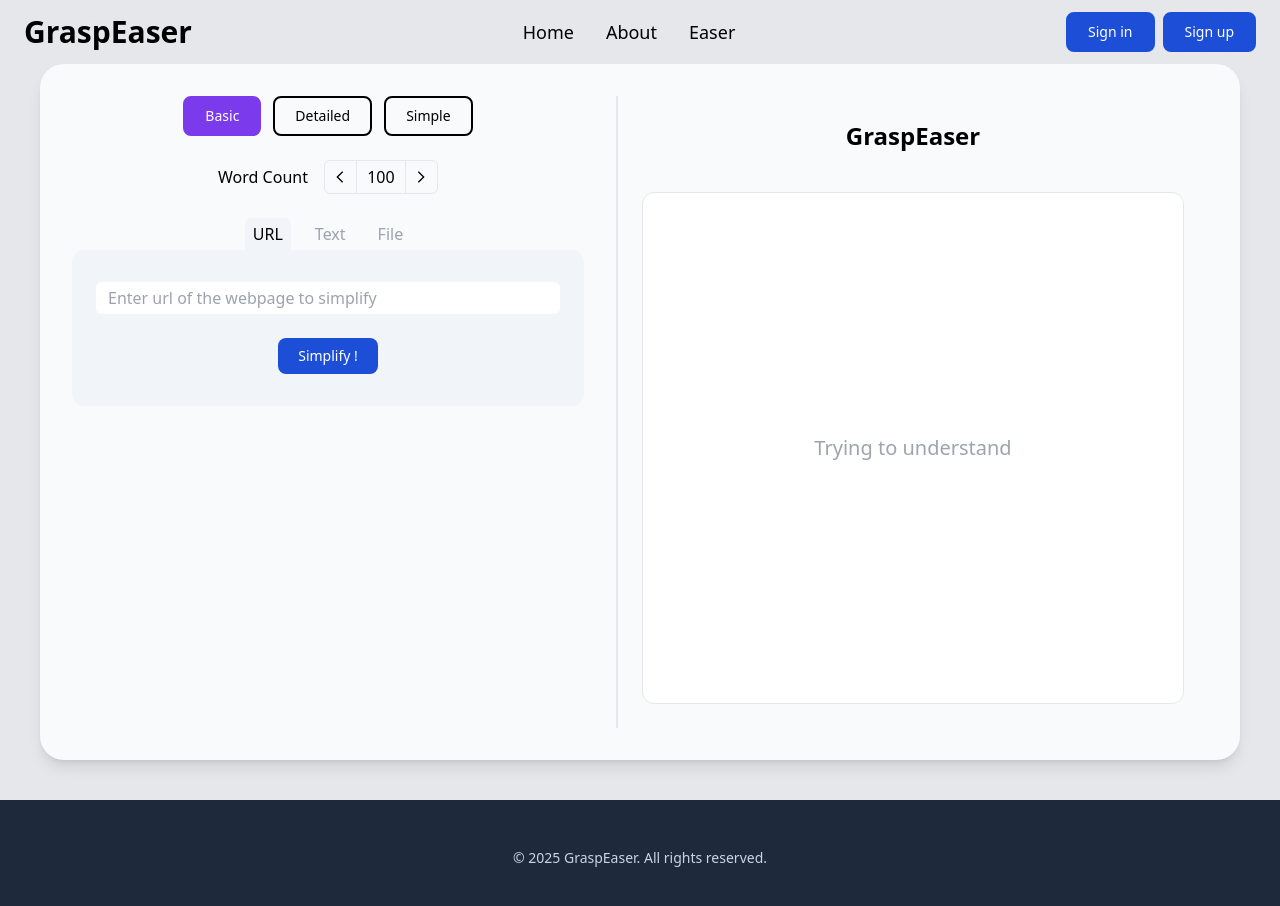
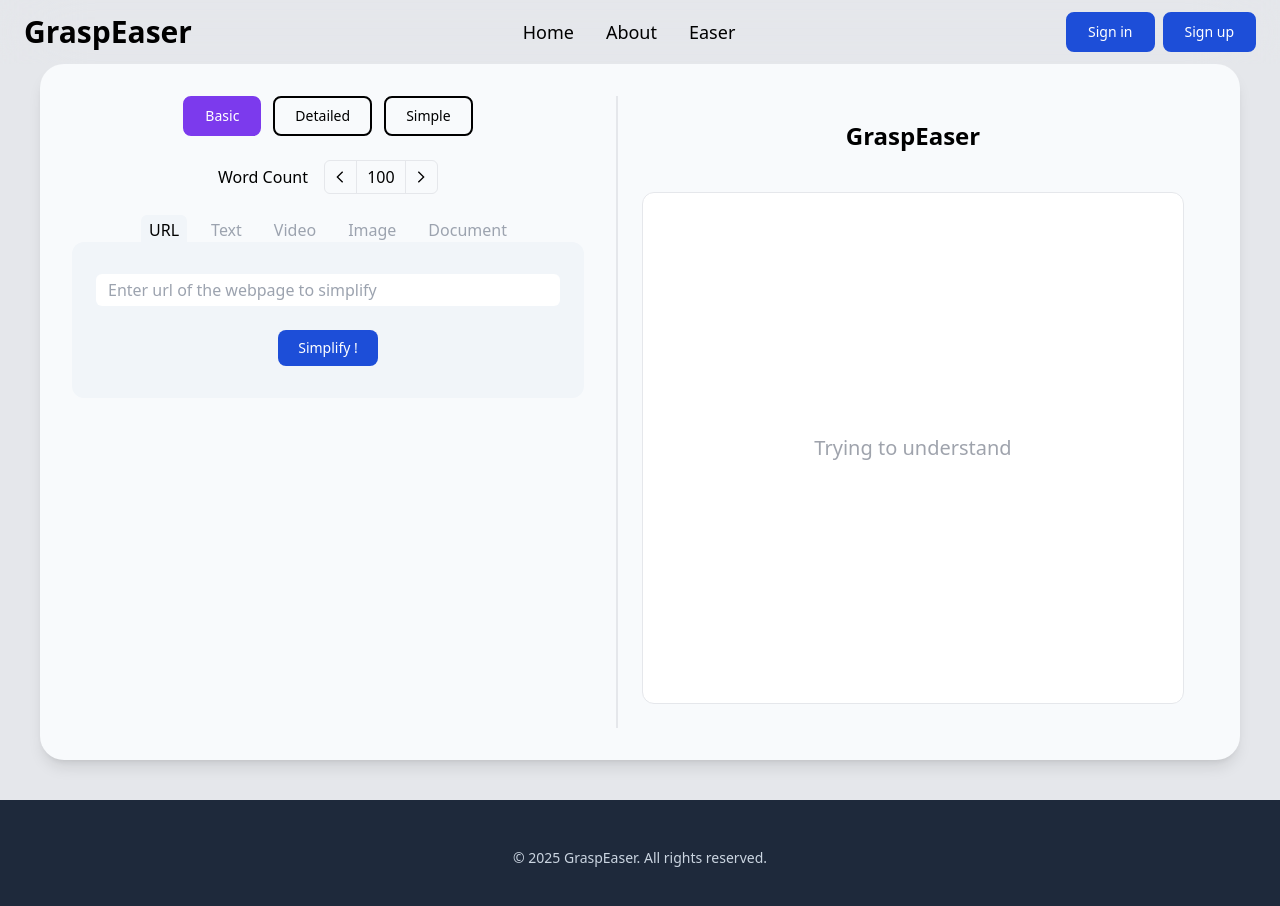
Before and after one commit to mohammedasimahmed/GraspEaser, a Next.js app in the folder apps/frontend/: page /easer in a window 1280 px wide. Shown: the top 906 px of the page. Built offline with nearby package versions, Linux system fonts and the light colour scheme.

Commit message:
chore: replaced file input with video, images, document

```diff
--- a/apps/frontend/src/atoms/user-input.ts
+++ b/apps/frontend/src/atoms/user-input.ts
@@ -3,7 +3,8 @@ import { atom } from "jotai";
 export const possibleWordCounts = [50, 100, 200, 300, 400, 500];
 export const wordCountAtom = atom<number>(1);
 
-export type InputTypes = "url" | "text" | "file";
+export type InputTypes = "url" | "text" | "video" | "image" | "document";
+export const InputTypesArray: InputTypes[] = ["url", "text", "video", "image", "document"];
 export const inputTypeAtom = atom<InputTypes>("url");
 
 export type FeedState = "basic" | "detailed" | "simple";
--- a/apps/frontend/src/components/ui/input-type-selector.tsx
+++ b/apps/frontend/src/components/ui/input-type-selector.tsx
@@ -1,5 +1,5 @@
 "use client";
-import { inputTypeAtom } from '@/atoms/user-input';
+import { inputTypeAtom, InputTypes, InputTypesArray } from '@/atoms/user-input';
 import { useAtom } from 'jotai';
 import React from 'react'
 import InputContainer from './user-input-container';
@@ -11,17 +11,18 @@ const InputTypeSelector = () => {
   return (
     <div className='flex-col flex items-center justify-center w-full'>
       <div className='mx-auto flex gap-4 font-medium justify-center items-center'>
-        {inputType === 'url' ?
-          <span className='rounded-t-md px-2 py-1 bg-slate-100  text-black cursor-pointer'>URL</span> :
-          <span className=' border-gray-400 px-2 py-1 text-gray-400 cursor-pointer' onClick={() => setInputType('url')}>URL</span>
-        }
-        {inputType === 'text' ?
-          <span className='rounded-t-md px-2 py-1 bg-slate-100  text-black cursor-pointer'>Text</span> :
-          <span className=' text-gray-400 px-2 py-1 border-gray-400 cursor-pointer' onClick={() => setInputType('text')}>Text</span>
-        }
-        {inputType === 'file' ?
-          <span className='rounded-t-md px-2 py-1 bg-slate-100  text-black cursor-pointer'>File</span> :
-          <span className=' text-gray-400 px-2 py-1 border-gray-400 cursor-pointer' onClick={() => setInputType('file')}>File</span>
+        {
+          InputTypesArray.map((value: InputTypes, index: number) => {
+            const input_type: string = value === "url" ? value.toUpperCase() : value[0].toUpperCase() + value.slice(1);
+            return (
+              <div key={index}>
+                {inputType === value ?
+                  <span className='rounded-t-md px-2 py-1 bg-slate-100  text-black cursor-pointer'>{input_type}</span> :
+                  <span className=' border-gray-400 px-2 py-1 text-gray-400 cursor-pointer' onClick={() => setInputType(value)}>{input_type}</span>
+                }
+              </div>
+            )
+          })
         }
       </div>
       <div className='bg-slate-100 py-8 px-6 w-full rounded-xl'>
--- a/apps/frontend/src/components/ui/user-input-container.tsx
+++ b/apps/frontend/src/components/ui/user-input-container.tsx
@@ -6,9 +6,11 @@ import Button from './button';
 import TextInputContainer from './text-input-container';
 
 const InputContainerMap: Record<InputTypes, React.JSX.Element> = {
+    'text': <TextInputContainer />,
     'url': <UrlInputContainer />,
-    'text': <TextInputContainer />,
-    'file': <FileInputContainer />
+    'video': <FileInputContainer />,
+    'image': <FileInputContainer />,
+    'document': <FileInputContainer />,
 };
 
 const UserInputContainer = ({ type }: { type: InputTypes }) => {
```
